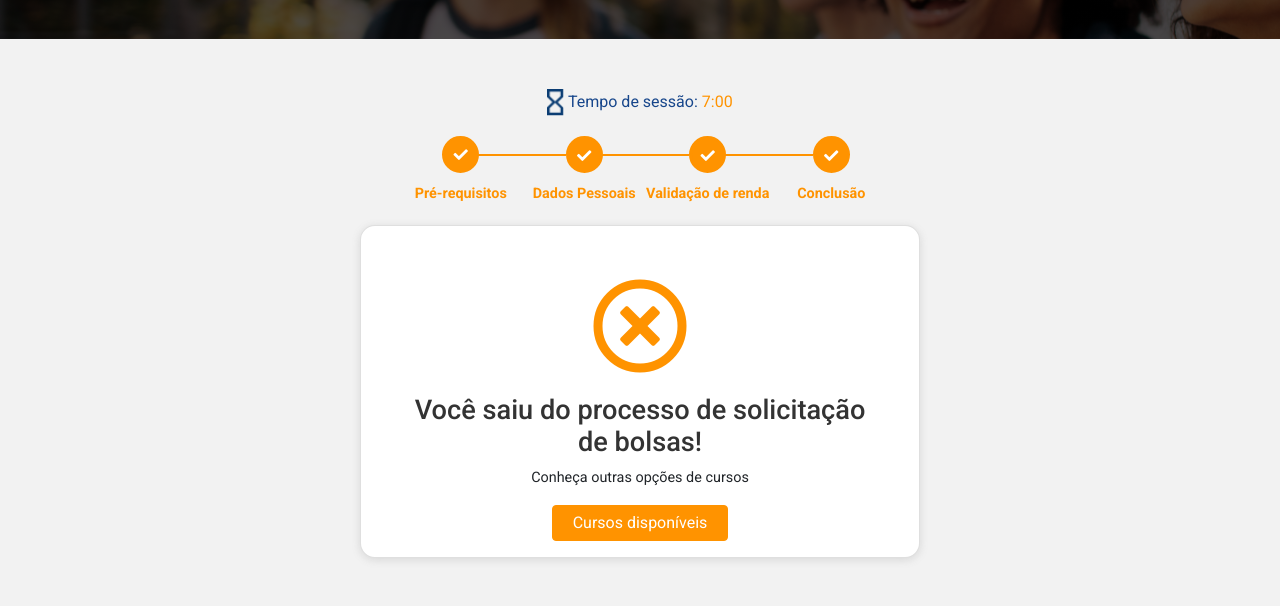
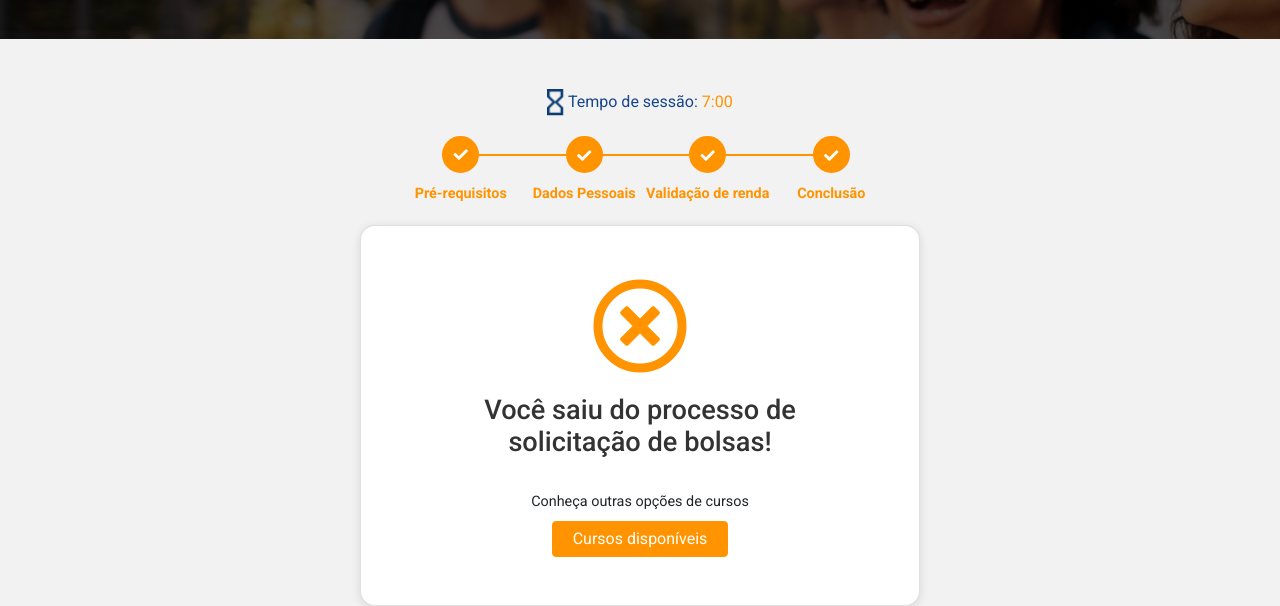
Before and after one commit to geeklopz/bolsas-senac, a plain HTML site: page exit-process.html in a window 1280 px wide. Shown: the part 205-811 px from the top of the page. Drawn offline with nearby package versions, Linux system fonts and the light colour scheme; a script that the page names is missing.

Commit message:
update 11 20032021

```diff
--- a/exit-process.html
+++ b/exit-process.html
@@ -70,12 +70,13 @@
 
 
               <div style="display: flex; justify-content: center;">
-                <div class="step-container card bg-white p-5" style="width: 560px; padding-top: 2rem !important; padding-bottom: 1rem !important;">
+                <div class="step-container card bg-white p-5" style="width: 560px; padding-top: 2rem !important; padding-bottom: 3rem !important;">
                   <div class="cancel-container text-center">
                     <i class="far fa-times-circle"></i>
-                    <h3>Você saiu do processo de solicitação de bolsas!</h3>
+                    <h3>Você saiu do processo de <br/>solicitação de bolsas!</h3>
+                    <br/>
                     <div class="h-100">
-                      <p class="pb-3">Conheça outras opções de cursos</p>
+                      <p class="pb-2">Conheça outras opções de cursos</p>
                       <a href="#" class="btn btn-primary btn-full">Cursos disponíveis</a>
                     </div>
                   </div>
```
